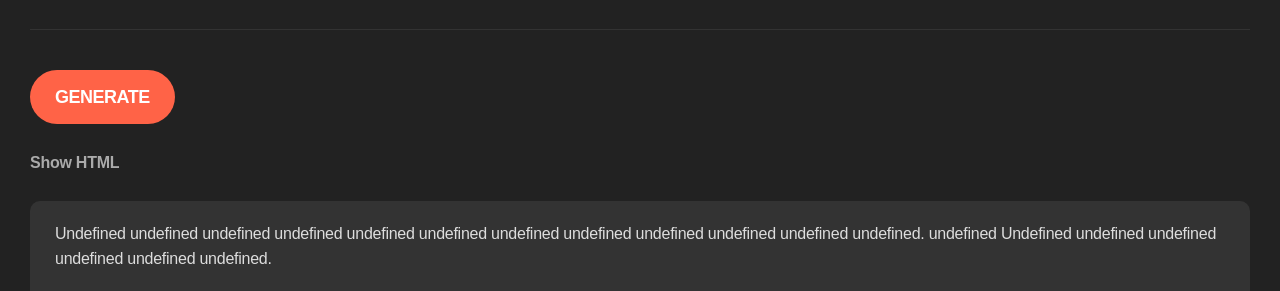
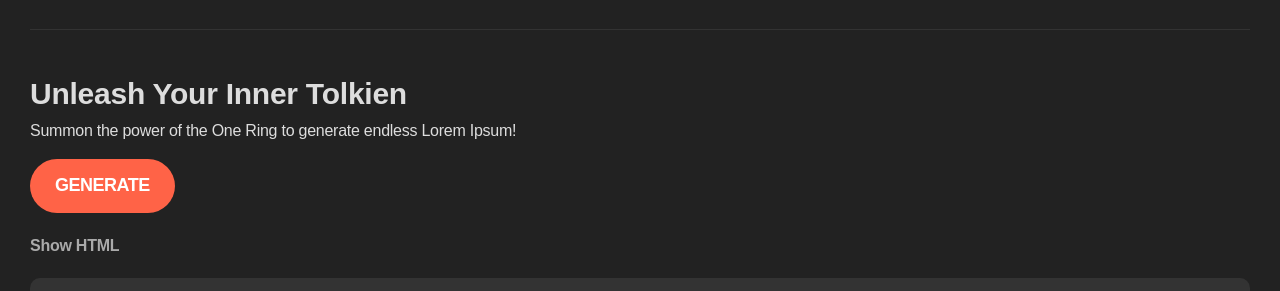
Before and after one commit to IstvanHortobagyi/Lotrem2, a Vue app: page / in a window 1280 px wide. Both pictures are taken after a click on the link "GENERATE". Shown: the part 279-570 px from the top of the page. Built offline with nearby package versions, Linux system fonts and the light colour scheme; no server answers.

Commit message:
Homepage generator design improvements

```diff
--- a/src/assets/app.scss
+++ b/src/assets/app.scss
@@ -165,7 +165,12 @@ em {
 	background-color: tomato;
 }
 
+.generator-options {
+	margin: 2rem 0;
+}
+
 .generated {
+	margin-top: 2rem;
 	padding: 2rem 2.5rem;
 	border-radius: 1rem;
 	background-color: #333;
@@ -178,7 +183,7 @@ em {
 .member {
 	display: grid;
 	grid-template-columns: 10rem 1fr;
-	grid-gap: 0 4rem;
+	grid-gap: 1rem 4rem;
 	align-items: center;
 	margin-bottom: 4rem;
 }
@@ -190,6 +195,19 @@ em {
 	background-color: #e4f1e7;
 }
 
+.member__name {
+	align-self: end;
+}
+
 .member__intro {
+	align-self: start;
 	margin-bottom: 0;
 }
+
+
+
+/* UTILITIES */
+
+.mb-0 {
+	margin-bottom: 0;
+}
--- a/src/views/Generator.vue
+++ b/src/views/Generator.vue
@@ -1,11 +1,15 @@
 <template>
+	<h1 class="page-title mb-0">Unleash Your Inner Tolkien</h1>
+	<p>Summon the power of the One Ring to generate endless Lorem Ipsum!</p>
 	<a class="btn btn--md btn--success" href="#" @click.prevent="generateText()">Generate</a>
-	<br><br>
-	<a href="#" @click="showHtml = !showHtml">{{ showHtml ? "Show Text" : "Show HTML" }}</a>
-	<br><br>
-	<!-- TODO: Kell egy 'isGenerated' vagy hasonló nevű változó, ami nézi, hogy generáltál-e már szöveget, és rá kell v-if-elni az alábbi két elementre -->
-	<div v-if="!showHtml" v-html="fullText" class="generated"></div>
-	<div v-else class="generated generated--code">{{ fullText }}</div>
+	<!-- TODO: Kell egy 'isGenerated' vagy hasonló nevű változó, ami nézi, hogy generáltál-e már szöveget, és rá kell v-if-elni a lenti elementekre -->
+	<template v-if="isGenerated">
+		<div class="generator-options">
+			<a href="#" @click="showHtml = !showHtml">{{ showHtml ? "Show Text" : "Show HTML" }}</a>
+		</div>
+		<div v-if="!showHtml" v-html="fullText" class="generated"></div>
+		<div v-else class="generated generated--code">{{ fullText }}</div>
+	</template>
 </template>
 
 <script>
@@ -26,6 +30,8 @@ export default {
 		return {
 			fullText: '',
 			showHtml: false,
+			// TODO: Nézzük meg, hogy így jó-e
+			isGenerated: false,
 		}
 	},
 	mounted() {
@@ -102,6 +108,8 @@ export default {
 				paragraphs += "<p>" + (this.generateParagraph(2, 5)) + "</p>";
 			}
 
+			// TODO: Nézzük meg, hogy így jó-e
+			this.isGenerated = true;
 			this.fullText = paragraphs;
 		}
 	}
```
